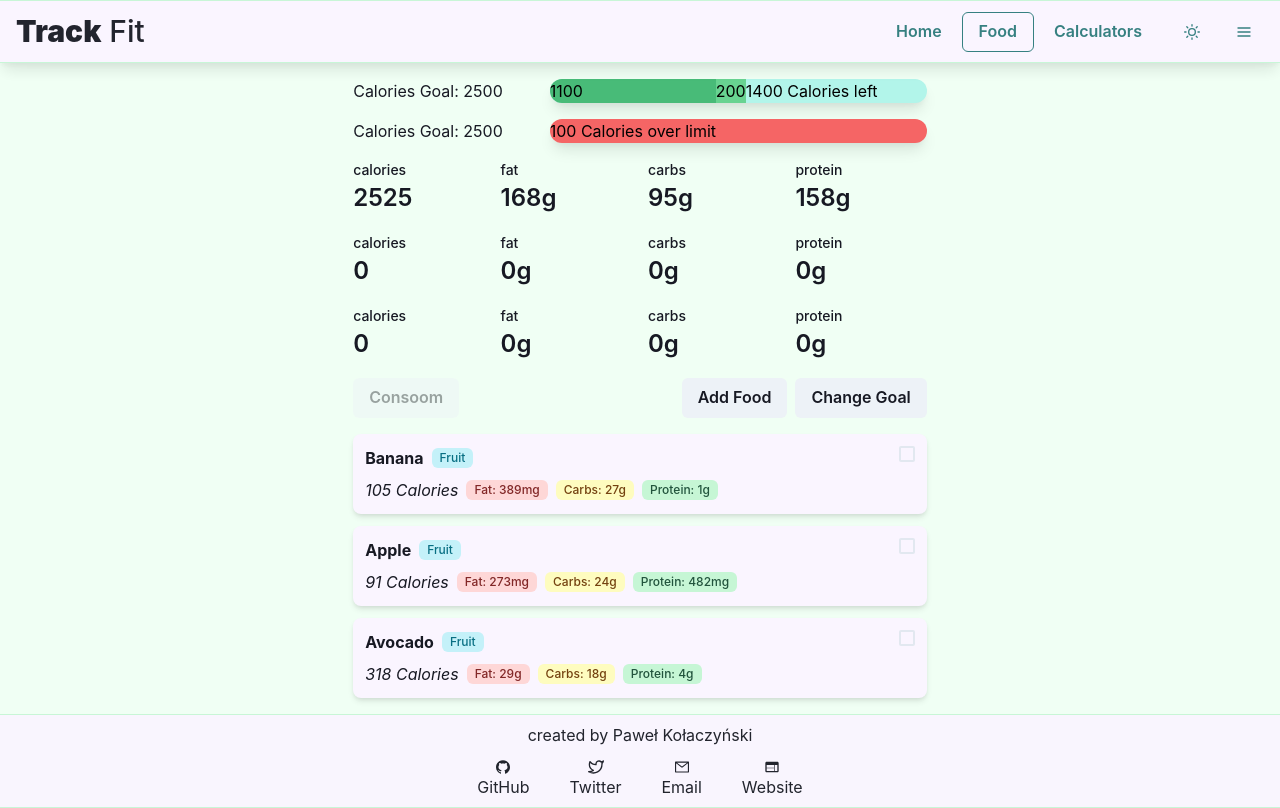
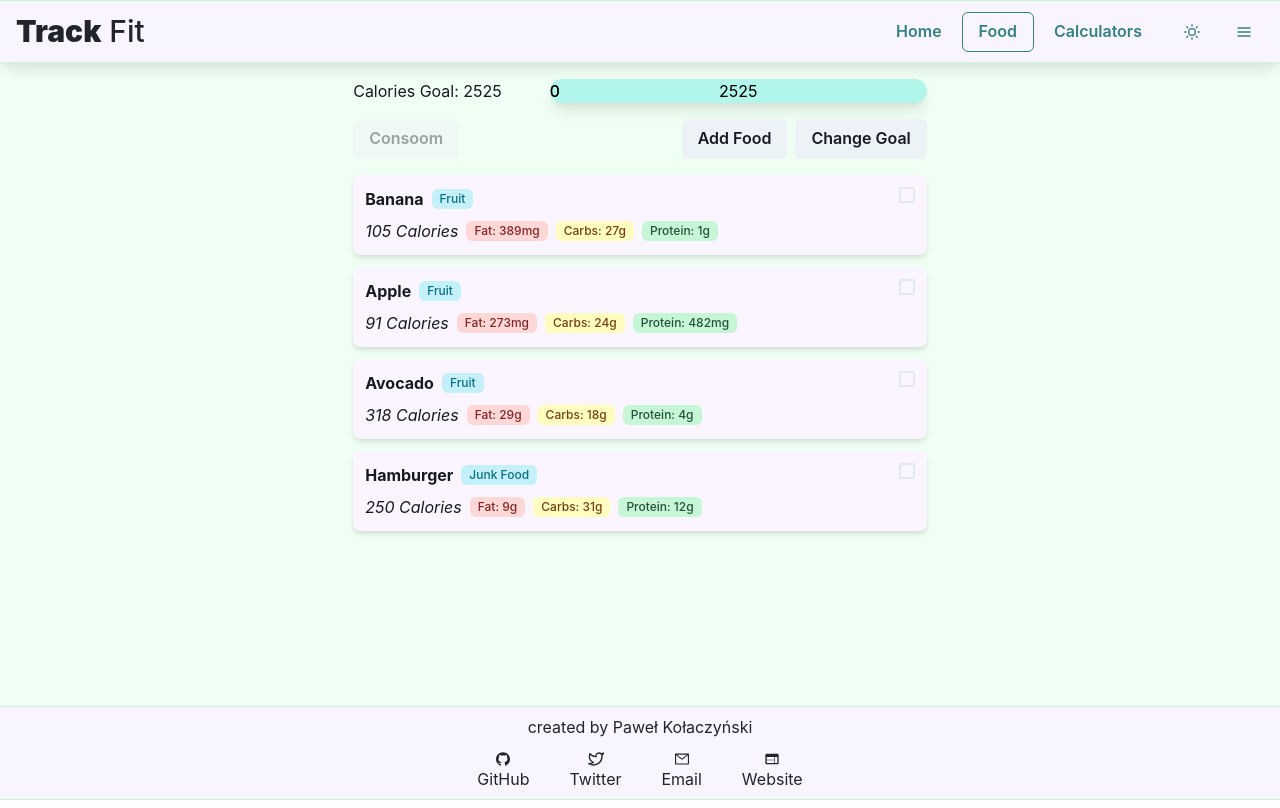
Before and after one commit to kolaczyn/fit-tracker, a Next.js app: page /food in a window 1280 px wide. Built offline with nearby package versions, Linux system fonts and the light colour scheme.

Commit message:
show calories progress

```diff
--- a/components/food/IntakeProgress.tsx
+++ b/components/food/IntakeProgress.tsx
@@ -1,55 +1,24 @@
-import { Box, BoxProps, Grid, HStack, Text, VStack } from '@chakra-ui/layout';
 import React from 'react';
+import { Nutrients } from '../../customTypes';
+import useEatenCalories from '../../hooks/useEatenCalories';
+import { useAppSelector } from '../../redux/hooks';
+import { IntakeProgressBar } from './IntakeProgressBar';
 
-interface IntakeProgressProps {
-  label: string;
-  alreadyEaten: number;
-  selected: number;
-  goal: number;
+interface IntakeProgresProps {
+  selected: Nutrients<number>;
 }
 
-const ProgressBox: React.FC<BoxProps> = ({ children, ...props }) => (
-  <HStack
-    spacing="0"
-    height="6"
-    shadow="lg"
-    rounded="full"
-    overflow="hidden"
-    {...props}
-  >
-    {children}
-  </HStack>
-);
-
-export const IntakeProgress: React.FC<IntakeProgressProps> = ({
-  label,
-  alreadyEaten,
-  selected,
-  goal,
-}) => {
-  const eatenProgress = Math.round((alreadyEaten / goal) * 100);
-  const selectedProgress = Math.round((selected / goal) * 100);
-  const isOverLimit = alreadyEaten > goal;
+export const IntakeProgress: React.FC<IntakeProgresProps> = ({ selected }) => {
+  const nutrientsGoal = useAppSelector(state => state.trackIntake.intakeGoal);
+  const { eatenCalories } = useEatenCalories();
   return (
-    <Grid templateColumns="1fr 2fr" gap={2}>
-      <Text>{label}</Text>
-      <Box textColor="black">
-        {isOverLimit ? (
-          <ProgressBox bg="red.400">
-            <Text>{alreadyEaten - goal} Calories over limit</Text>
-          </ProgressBox>
-        ) : (
-          <ProgressBox bg="teal.100">
-            <Box height="100%" width={`${eatenProgress}%`} bg="green.400">
-              <Text>{alreadyEaten}</Text>
-            </Box>
-            <Box height="100%" width={`${selectedProgress}%`} bg="green.300">
-              <Text>{selected}</Text>
-            </Box>
-            <Text>{goal - alreadyEaten} Calories left</Text>
-          </ProgressBox>
-        )}
-      </Box>
-    </Grid>
+    <>
+      <IntakeProgressBar
+        label={`Calories Goal: ${nutrientsGoal.calories}`}
+        goal={nutrientsGoal.calories}
+        alreadyEaten={eatenCalories.calories}
+        selected={selected.calories}
+      />
+    </>
   );
 };
--- /dev/null
+++ b/components/food/IntakeProgressBar.tsx
@@ -0,0 +1,58 @@
+import { Box, BoxProps, Grid, HStack, Text } from '@chakra-ui/layout';
+import React from 'react';
+
+interface IntakeProgressBarProps {
+  label: string;
+  alreadyEaten: number;
+  selected: number;
+  goal: number;
+}
+
+const ProgressBox: React.FC<BoxProps> = ({ children, ...props }) => (
+  <HStack
+    spacing="0"
+    height="6"
+    shadow="lg"
+    rounded="full"
+    overflow="hidden"
+    {...props}
+  >
+    {children}
+  </HStack>
+);
+
+export const IntakeProgressBar: React.FC<IntakeProgressBarProps> = ({
+  label,
+  alreadyEaten,
+  selected,
+  goal,
+}) => {
+  const eatenProgress = Math.round((alreadyEaten / goal) * 100);
+  const selectedProgress = Math.round((selected / goal) * 100);
+  const progressLeft = 100 - eatenProgress - selectedProgress;
+  const isOverLimit = alreadyEaten > goal + selected;
+  return (
+    <Grid templateColumns="1fr 2fr" gap={2}>
+      <Text>{label}</Text>
+      <Box textAlign="center" textColor="black">
+        {isOverLimit ? (
+          <ProgressBox bg="red.400">
+            <Text width="100%">{alreadyEaten - goal} Calories over limit</Text>
+          </ProgressBox>
+        ) : (
+          <ProgressBox bg="teal.100">
+            <Box height="100%" width={`${eatenProgress}%`} bg="green.400">
+              <Text>{alreadyEaten}</Text>
+            </Box>
+            <Box height="100%" width={`${selectedProgress}%`} bg="green.300">
+              <Text>{selected}</Text>
+            </Box>
+            <Box height="100%" width={`${progressLeft}%`}>
+              <Text>{goal - alreadyEaten}</Text>
+            </Box>
+          </ProgressBox>
+        )}
+      </Box>
+    </Grid>
+  );
+};
--- a/hooks/useSelectedFood.ts
+++ b/hooks/useSelectedFood.ts
@@ -35,7 +35,7 @@ const apple: Food = {
 const avocado: Food = {
   name: 'Avocado',
   portion: 214,
-  id: '3',
+  id: '30',
   category: 'Fruit',
   nutrients: {
     calories: 318,
@@ -44,6 +44,20 @@ const avocado: Food = {
     protein: 4,
   },
 };
+
+const hamburger: Food = {
+  name: 'Hamburger',
+  portion: 100,
+  id: '69',
+  category: 'Junk Food',
+  nutrients: {
+    calories: 250,
+    fat: 9,
+    carbs: 31,
+    protein: 12,
+  },
+};
+
 
 const useSelectedFood = () => {
   const [selectedFoodIds, setSelectedFoodIds] = useState(
@@ -63,6 +77,7 @@ const useSelectedFood = () => {
   useEffect(() => {
     dispatch(addtoFoodList(banana));
     dispatch(addtoFoodList(apple));
+    dispatch(addtoFoodList(hamburger));
 
     setTimeout(() => {
       dispatch(addtoFoodList(avocado));
--- a/pages/food.tsx
+++ b/pages/food.tsx
@@ -1,16 +1,13 @@
 import { Button } from '@chakra-ui/button';
 import { HStack, Spacer, VStack } from '@chakra-ui/layout';
+import { NextSeo } from 'next-seo';
 import React from 'react';
 
+import { AddFood } from '../components/food/AddFood';
 import { FoodItem } from '../components/food/FoodItem';
-import { AddFood } from '../components/food/AddFood';
-import { NextSeo } from 'next-seo';
+import { IntakeProgress } from '../components/food/IntakeProgress';
+import { SetGoal } from '../components/food/SetGoal';
 import useSelectedFood from '../hooks/useSelectedFood';
-import { NutrientsStats } from '../components/food/NutrientsStats';
-import useEatenCalories from '../hooks/useEatenCalories';
-import { SetGoal } from '../components/food/SetGoal';
-import { useAppSelector } from '../redux/hooks';
-import { IntakeProgress } from '../components/food/IntakeProgress';
 
 export const FoodPage: React.FC = () => {
   const {
@@ -21,24 +18,12 @@ export const FoodPage: React.FC = () => {
     isActive,
     toggleFood,
   } = useSelectedFood();
-  const { eatenCalories } = useEatenCalories();
-  const nutrientsGoal = useAppSelector(state => state.trackIntake.intakeGoal);
 
-  const progressArgs = {
-    label: 'Calories Goal: 2500',
-    alreadyEaten: 1100,
-    selected: 200,
-    goal: 2500,
-  };
   return (
     <>
       <NextSeo title="Add Food | Track Fit" />
       <VStack width="100%" alignItems="stretch" spacing="4">
-        <IntakeProgress {...progressArgs} />
-        <IntakeProgress {...progressArgs} alreadyEaten={2600} />
-        <NutrientsStats nutrients={nutrientsGoal} />
-        <NutrientsStats nutrients={eatenCalories} />
-        <NutrientsStats nutrients={foodIntake} />
+        <IntakeProgress selected={foodIntake} />
         <HStack>
           <Button
             onClick={handleConsoomSelected}
```
